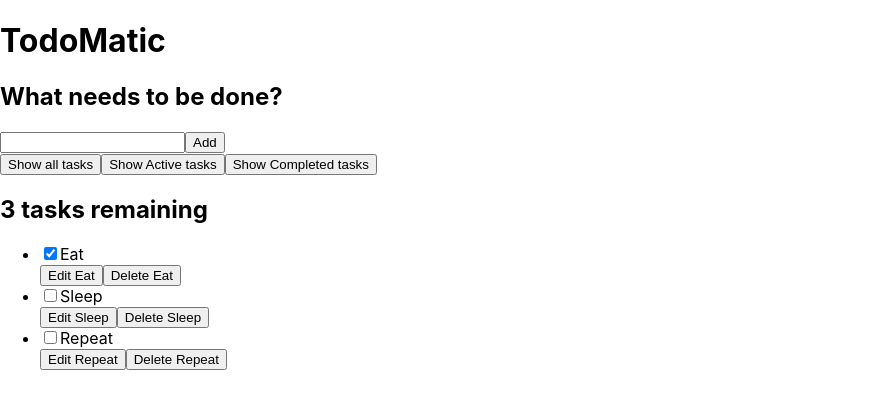
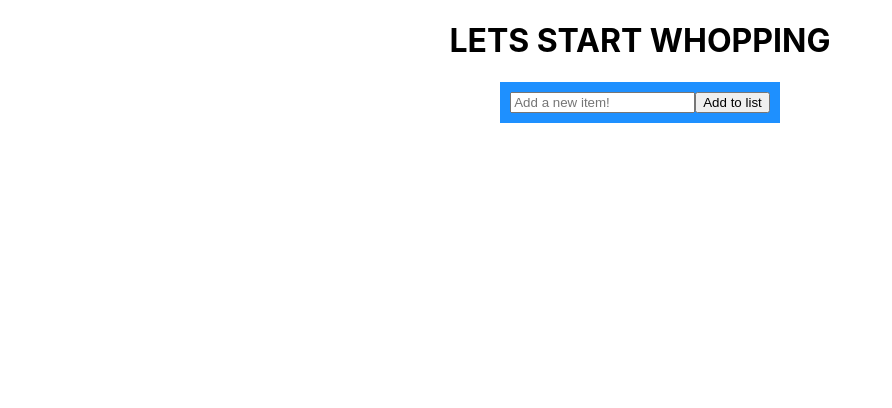
Before and after one commit to Population0/TrailBlazersGrocery, a React (Create React App) app in the folder react-element/: page / in a window 1280 px wide. Shown: the top 408 px of the page, without its empty margins (0-892 px from the left). Built offline with nearby package versions, Linux system fonts and the light colour scheme.

Commit message:
created template website and created working list

```diff
--- a/react-element/src/App.js
+++ b/react-element/src/App.js
@@ -1,100 +1,74 @@
 import logo from './logo.svg';
 import './App.css';
 
-function App(props) {
+import React, { Component, createElement } from "react";
+import { findByLabelText } from '@testing-library/react';
+
+export default class TodoList extends Component {
+  state = {
+    todo: [],
+    inputValue: ""
+  };
+
+  addTodo = () => {
+    this.setState({ todo: [this.state.inputValue, ...this.state.todo] });
+
+    // I want to insert separate paragraph tags (todos from this.state.todo) into the list element here
+  };
+
+  handleKeyDown = (e) => {
+    if (e.keyCode === 13) {
+      if (this.state.inputValue === "") return;
+
+      this.addTodo();
+      this.state.inputValue = "";
+    }
+  };
+
+  handleChange = (e) => {
+    this.setState({ inputValue: e.target.value });
+  };
+
+  render() {
+    const mystyle = {
+      color: "white",
+      backgroundColor: "DodgerBlue",
+      padding: "10px",
+      fontFamily: "Arial",
+      display: "flex",
+      flexDirection: "row"
+    };
+    const mainBox = {
+      display: "flex",
+      alignItems: "center",
+      flexDirection: "column"
+    };
+    const listStyle = {
+      display: "flex",
+      alignItems: "row"
+    };
     return (
-    <div className="todoapp stack-large">
-      <h1>TodoMatic</h1>
-      <form>
-        <h2 className="label-wrapper">
-          <label htmlFor="new-todo-input" className="label__lg">
-            What needs to be done?
-          </label>
-        </h2>
+      <div style={mainBox}>
+        <h1>
+          LETS START WHOPPING
+        </h1>
+        <div style={mystyle}>
           <input
             type="text"
-          id="new-todo-input"
-          className="input input__lg"
-          name="text"
-          autoComplete="off"
+            className="insertTodo"
+            placeholder="Add a new item!"
+            onChange={this.handleChange}
+            onKeyDown={this.handleKeyDown}
+            value={this.state.inputValue}
           />
-        <button type="submit" className="btn btn__primary btn__lg">
-          Add
-        </button>
-      </form>
-      <div className="filters btn-group stack-exception">
-        <button type="button" className="btn toggle-btn" aria-pressed="true">
-          <span className="visually-hidden">Show </span>
-          <span>all</span>
-          <span className="visually-hidden"> tasks</span>
-        </button>
-        <button type="button" className="btn toggle-btn" aria-pressed="false">
-          <span className="visually-hidden">Show </span>
-          <span>Active</span>
-          <span className="visually-hidden"> tasks</span>
-        </button>
-        <button type="button" className="btn toggle-btn" aria-pressed="false">
-          <span className="visually-hidden">Show </span>
-          <span>Completed</span>
-          <span className="visually-hidden"> tasks</span>
-        </button>
+          <button onClick={this.addTodo}>Add to list</button>
         </div>
-      <h2 id="list-heading">3 tasks remaining</h2>
-      <ul
-        role="list"
-        className="todo-list stack-large stack-exception"
-        aria-labelledby="list-heading">
-        <li className="todo stack-small">
-          <div className="c-cb">
-            <input id="todo-0" type="checkbox" defaultChecked={true} />
-            <label className="todo-label" htmlFor="todo-0">
-              Eat
-            </label>
+        <div className="list">
+            {this.state.todo.map((todo) => {
+              return <p>{todo}</p>;
+            })}
           </div>
-          <div className="btn-group">
-            <button type="button" className="btn">
-              Edit <span className="visually-hidden">Eat</span>
-            </button>
-            <button type="button" className="btn btn__danger">
-              Delete <span className="visually-hidden">Eat</span>
-            </button>
-          </div>
-        </li>
-        <li className="todo stack-small">
-          <div className="c-cb">
-            <input id="todo-1" type="checkbox" />
-            <label className="todo-label" htmlFor="todo-1">
-              Sleep
-            </label>
-          </div>
-          <div className="btn-group">
-            <button type="button" className="btn">
-              Edit <span className="visually-hidden">Sleep</span>
-            </button>
-            <button type="button" className="btn btn__danger">
-              Delete <span className="visually-hidden">Sleep</span>
-            </button>
-          </div>
-        </li>
-        <li className="todo stack-small">
-          <div className="c-cb">
-            <input id="todo-2" type="checkbox" />
-            <label className="todo-label" htmlFor="todo-2">
-              Repeat
-            </label>
-          </div>
-          <div className="btn-group">
-            <button type="button" className="btn">
-              Edit <span className="visually-hidden">Repeat</span>
-            </button>
-            <button type="button" className="btn btn__danger">
-              Delete <span className="visually-hidden">Repeat</span>
-            </button>
-          </div>
-        </li>
-      </ul>
       </div>
     );
   }
-
-export default App;
+}
```
Lines whose indentation alone changed are shown as unchanged.
